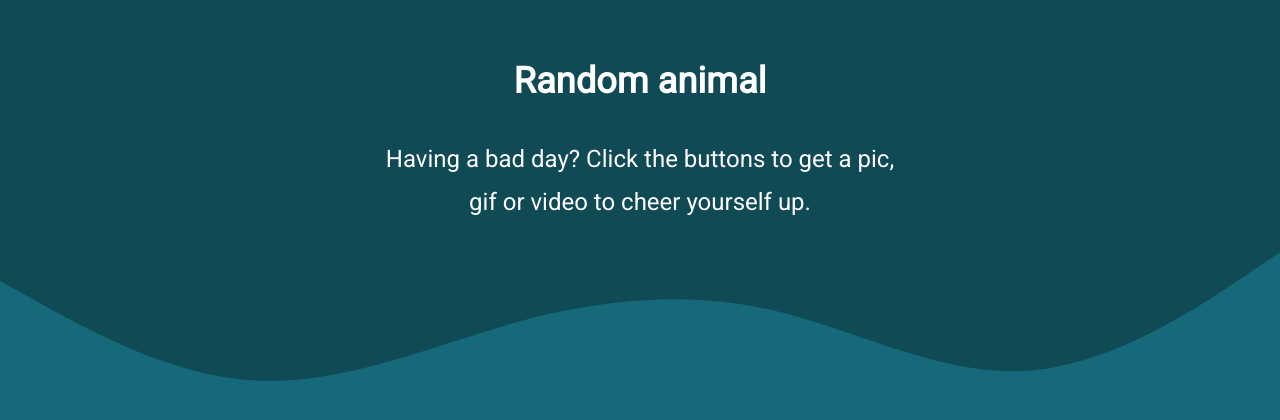
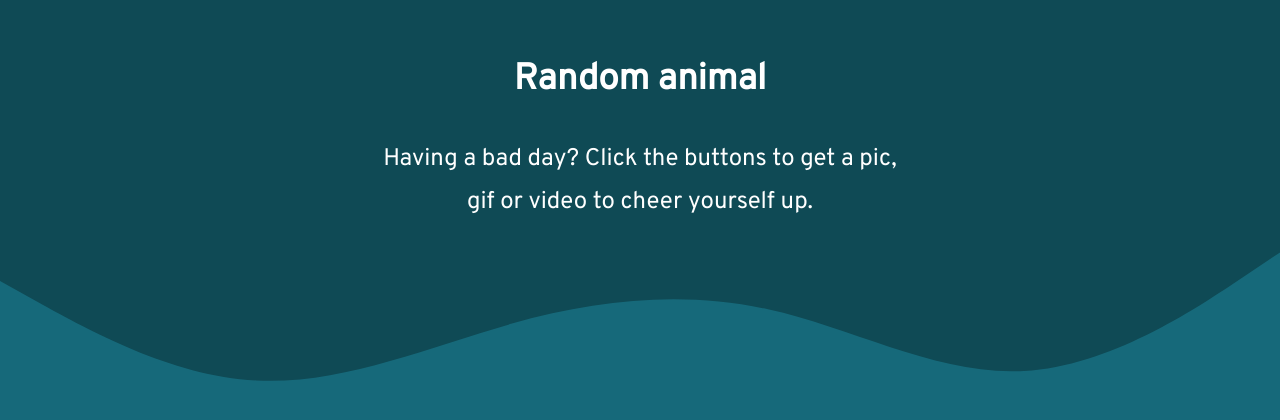
Before and after one commit to jdagmar/random-animal, a React (Create React App) app: page / in a window 1280 px wide. Shown: the top 420 px of the page. Built offline with nearby package versions, Linux system fonts and the light colour scheme.

Commit message:
New font

```diff
--- a/public/index.html
+++ b/public/index.html
@@ -5,10 +5,8 @@
     <meta name="viewport" content="width=device-width, initial-scale=1" />
     <meta name="description" content="Generate random images of animals" />
     <title>Random animal</title>
-    <link
-      href="https://fonts.googleapis.com/css?family=Roboto|Sen&display=swap"
-      rel="stylesheet"
-    />
+    <link rel="preconnect" href="https://fonts.gstatic.com">
+    <link href="https://fonts.googleapis.com/css2?family=Overpass:wght@200;400&display=swap" rel="stylesheet">
   </head>
   <body>
     <noscript>You need to enable JavaScript to run this app.</noscript>
--- a/src/index.tsx
+++ b/src/index.tsx
@@ -5,10 +5,14 @@
 
 const GlobalStyles = createGlobalStyle`
   body {
-    background: #16697a;
     margin: 0;
-    font-family: 'Roboto', sans-serif;
+    font-family: 'Overpass', sans-serif;
     line-height: 1.8;
+    background-color: #16697a;
+  }
+
+  body, html, #root {
+    height: 100%;
   }
 `;
 
```
